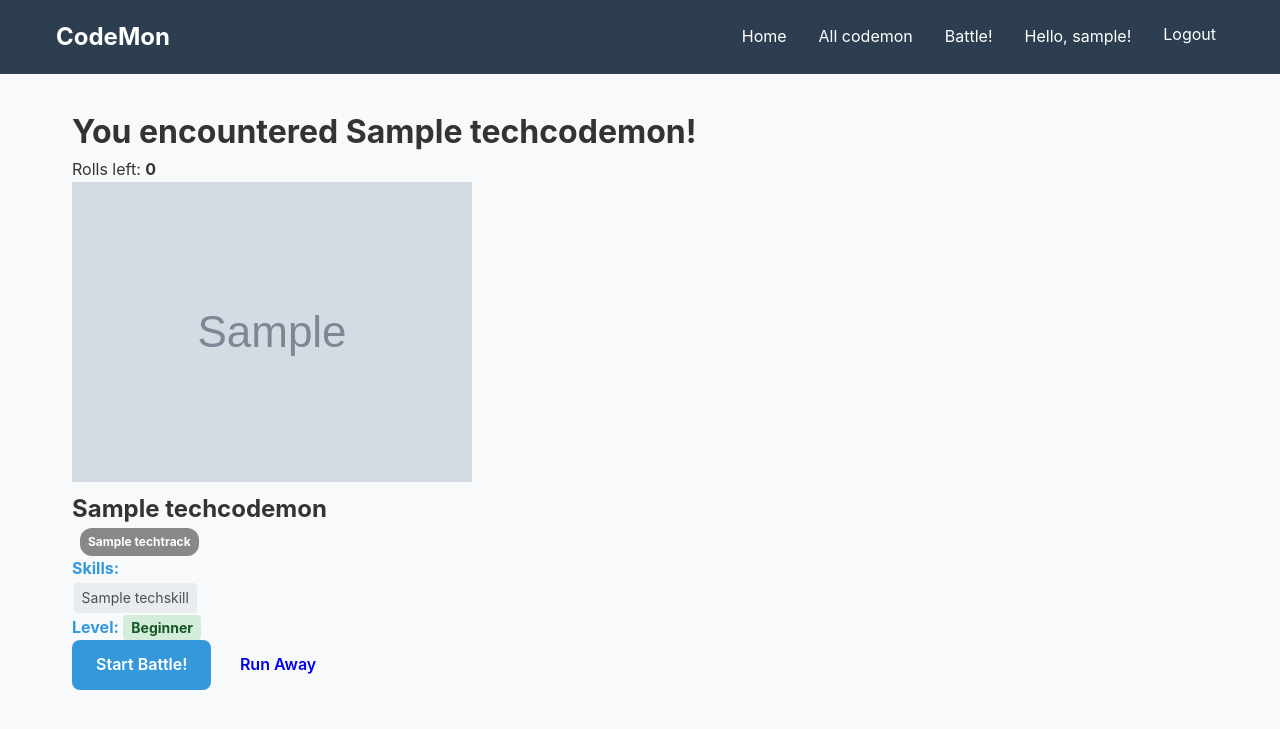
After one commit to SaeedJBI/Capstone-Project, a Django app: page /battle/encounter/ in a window 1280 px wide. The commit adds this page. Shown: the top 729 px of the page. Run offline with Django 5.2, Linux system fonts and the light colour scheme; a user stored in the database is signed in; tables that the repository leaves empty hold one stand-in row (values such as "Sample post"); grey boxes marked "Sample" are stand-in pictures.

Commit message:
feat: add Codemon encounter system with roll economy
- Implement encounter_codemon view with random Codemon selection
- Add roll spending logic (users lose 1 roll per encounter)
- Create encounter template with Codemon display and skills
- Add battle-start placeholder for upcoming battle system
- Update navigation with Battle link

```diff
--- a/codemon/codemon_app/admin.py
+++ b/codemon/codemon_app/admin.py
@@ -1,12 +1,9 @@
 from django.contrib import admin
-from .models import TechCodemon, UserProfile, TechTrack, UserCodemonCollection
+from .models import TechCodemon, UserProfile, TechTrack, UserCodemonCollection, QuizQuestion, TechSkill
 # Register your models here.
 admin.site.register(TechCodemon)
 admin.site.register(UserProfile)
 admin.site.register(TechTrack)
 admin.site.register(UserCodemonCollection)
-
-#_________________
-from .models import QuizQuestion, TechSkill
 admin.site.register(QuizQuestion)
 admin.site.register(TechSkill)
--- a/codemon/codemon_app/static/css/base.css
+++ b/codemon/codemon_app/static/css/base.css
@@ -329,3 +329,14 @@ input[type="password"]:focus {
     /* CRITICAL: Maintains the image's aspect ratio to prevent distortion */
     height: auto;
 }
+
+/* Skill Tag Styles */
+.skill-tag {
+    display: inline-block;
+    background: #e9ecef;
+    color: #495057;
+    padding: 0.25rem 0.5rem;
+    border-radius: 4px;
+    font-size: 0.875rem;
+    margin: 0.1rem;
+}
--- a/codemon/codemon_app/templates/base.html
+++ b/codemon/codemon_app/templates/base.html
@@ -16,6 +16,7 @@
             <div class="nav-menu">
                 <a href="{% url 'home' %}" class="nav-link">Home</a>
                 <a href="{% url 'codemon-list' %}" class="nav-link">All codemon</a>
+                <a href="{% url 'battle-encounter' %}" class="nav-link">Battle!</a>
 
                 {% if user.is_authenticated %}
                 <span class="nav-user">Hello, {{ user.username }}!</span>
--- /dev/null
+++ b/codemon/codemon_app/templates/battle/encounter.html
@@ -0,0 +1,53 @@
+{% extends 'base.html' %}
+{% load static %}
+
+{% block title %}Encounter {{ codemon.name }} - CodeMon{% endblock %}
+
+{% block content %}
+<div class="page-container">
+    <div class="encounter-container">
+        <header class="encounter-header">
+            <h1 class="page-title">You encountered {{ codemon.name }}!</h1>
+            <p class="rolls-remaining">Rolls left: <strong>{{ rolls_remaining }}</strong></p>
+        </header>
+
+        <div class="codemon-display">
+            <div class="codemon-image">
+                {% if codemon.image_url %}
+                    <img src="{{ codemon.image_url }}" alt="{{ codemon.name }}" class="codemon-img">
+                {% else %}
+                    <div class="placeholder-img">🐉</div>
+                {% endif %}
+            </div>
+
+            <div class="codemon-info">
+                <h2 class="codemon-name">{{ codemon.name }}</h2>
+                <div class="codemon-track">
+                    <span class="track-badge" style="background-color: {{ codemon.tech_track.color }}">
+                        {{ codemon.tech_track.name }}
+                    </span>
+                </div>
+                <div class="codemon-skills">
+                    <span class="label">Skills:</span>
+                    <div class="skills-list">
+                        {% for skill in codemon.skills.all %}
+                            <span class="skill-tag">{{ skill.name }}</span>
+                        {% endfor %}
+                    </div>
+                </div>
+                <div class="codemon-difficulty">
+                    <span class="label">Level:</span>
+                    <span class="difficulty-badge difficulty-{{ codemon.difficulty|lower }}">
+                        {{ codemon.get_difficulty_display }}
+                    </span>
+                </div>
+            </div>
+        </div>
+
+        <div class="encounter-actions">
+            <a href="{% url 'battle-start' codemon.id %}" class="btn btn-primary btn-large">Start Battle!</a>
+            <a href="{% url 'codemon-list' %}" class="btn btn-secondary">Run Away</a>
+        </div>
+    </div>
+</div>
+{% endblock %}
--- a/codemon/codemon_app/templates/codemon/list.html
+++ b/codemon/codemon_app/templates/codemon/list.html
@@ -31,7 +31,9 @@
             <div class="codemon-card__content">
                 <p class="codemon-card__skills">
                     <span class="label">Skills:</span>
-                    {{ codemon.skills }}
+                    {% for skill in codemon.skills.all %}
+                    <span class="skill-tag">{{ skill.name }}</span>{% if not forloop.last %}, {% endif %}
+                    {% endfor %}
                 </p>
                 <p class="codemon-card__difficulty">
                     <span class="label">Level:</span>
--- a/codemon/codemon_app/urls.py
+++ b/codemon/codemon_app/urls.py
@@ -5,4 +5,6 @@ urlpatterns = [
     path('', views.home, name='home'),
     path('codemon/', views.codemon_list, name='codemon-list'),
     path('accounts/signup/', views.signup, name='signup'),
+    path('battle/encounter/', views.encounter_codemon, name='battle-encounter'),
+    path('battle/start/<int:codemon_id>/', views.battle_start, name='battle-start'),
 ]
--- a/codemon/codemon_app/views.py
+++ b/codemon/codemon_app/views.py
@@ -2,6 +2,8 @@ from django.shortcuts import render, redirect
 from .models import TechCodemon
 from django.contrib.auth import login
 from django.contrib.auth.forms import UserCreationForm
+from django.contrib.auth.decorators import login_required
+import random
 
 # Create your views here.
 def home(request):
@@ -25,3 +27,28 @@ def signup(request):
     form = UserCreationForm()
     context = {'form': form, 'error_message': error_message}
     return render(request, 'registration/signup.html', context)
+
+@login_required
+def encounter_codemon(request):
+    user_profile = request.user.userprofile
+
+    if user_profile.available_rolls < 1:
+        return render(request, 'battle/no_rolls.html')
+
+    user_profile.available_rolls -= 1
+    user_profile.save()
+
+    available_codemon = TechCodemon.objects.all()
+    encountered_codemon = random.choice(available_codemon)
+
+    return render(request, 'battle/encounter.html', {
+        'codemon': encountered_codemon,
+        'rolls_remaining': user_profile.available_rolls
+    })
+
+@login_required
+def battle_start(request, codemon_id):
+    # will build it later ...
+    return render(request, 'battle/placeholder.html', {
+        'message': f'Battle system coming soon! Codemon ID: {codemon_id}'
+    })
```
Also changed, not shown: codemon/codemon_app/templates/battle/placeholder.html (added, +12 -0 lines).
